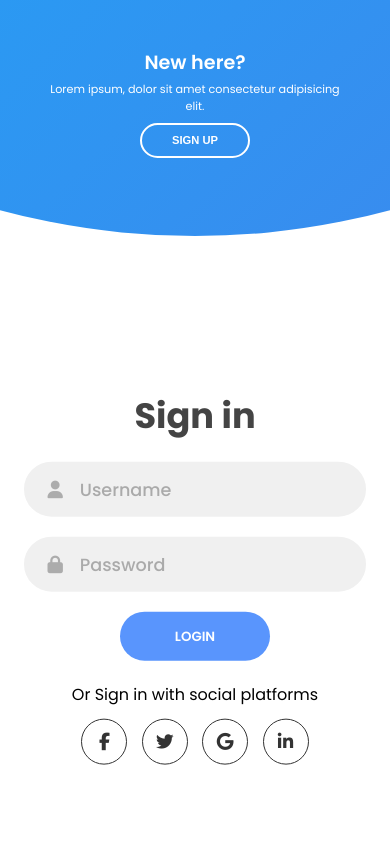
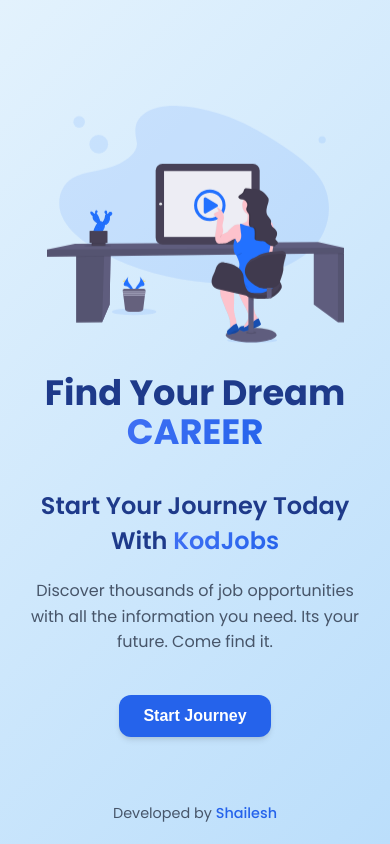
Before and after one commit to shailesh-benni/KodJobs-Shailesh, a React (Vite) app: page / in a window 390 px wide. Built offline with nearby package versions, Linux system fonts and the light colour scheme.

Commit message:
third commit

```diff
--- a/src/App.jsx
+++ b/src/App.jsx
@@ -2,6 +2,7 @@ import './App.css';
 import { BrowserRouter as Router, Routes, Route, Navigate } from 'react-router-dom';
 import SignInSignUp from './components/Login';
 import JobList from './components/Jobs';
+import LandingPage from './components/Landing';
 import { useState } from 'react';
 
 function App() {
@@ -10,13 +11,16 @@ function App() {
   return (
     <Router>
       <Routes>
-        {/* Default route for login */}
-        <Route path="/" element={<SignInSignUp setIsAuthenticated={setIsAuthenticated} />} />
+        {/* Landing page as default route */}
+        <Route path="/" element={<LandingPage />} />
+
+        {/* Login route */}
+        <Route path="/login" element={<SignInSignUp setIsAuthenticated={setIsAuthenticated} />} />
 
         {/* Protected dashboard route */}
         <Route
           path="/dashboard"
-          element={isAuthenticated ? <JobList /> : <Navigate to="/" />}
+          element={isAuthenticated ? <JobList /> : <Navigate to="/login" />}
         />
       </Routes>
     </Router>
--- /dev/null
+++ b/src/components/Landing.css
@@ -0,0 +1,332 @@
+.landing-container {
+    min-height: 100vh;
+    background: linear-gradient(135deg, #e3f2fd 0%, #bbdefb 100%);
+    display: flex;
+    align-items: center;
+    justify-content: center;
+    padding: 20px;
+  }
+
+  .landing-content {
+    max-width: 1200px;
+    display: grid;
+    grid-template-columns: 1fr 1fr;
+    gap: 40px;
+    align-items: center;
+    padding: 40px;
+  }
+
+  .left-section {
+    display: flex;
+    flex-direction: column;
+  }
+
+  .title-container {
+    display: flex;
+    flex-direction: column;
+    margin-bottom: 30px;
+  }
+
+  .left-section h1 {
+    font-size: 4.5rem;
+    font-weight: 700;
+    color: #1e3a8a;
+    line-height: 1.1;
+    white-space: nowrap;
+  }
+
+  .left-section h2 {
+    font-size: 2.5rem;
+    color: #1e3a8a;
+    font-weight: 600;
+    margin-bottom: 20px;
+  }
+
+  .highlight-job {
+    background: linear-gradient(120deg, #4070f4 0%, #2563eb 100%);
+    -webkit-background-clip: text;
+    -webkit-text-fill-color: transparent;
+    background-clip: text;
+  }
+
+  .left-section p {
+    font-size: 1.1rem;
+    color: #475569;
+    line-height: 1.6;
+    margin-bottom: 20px;
+    max-width: 600px;
+  }
+
+  .start-button {
+    background: #2563eb;
+    color: white;
+    border: none;
+    padding: 16px 32px;
+    border-radius: 12px;
+    margin-top: 30px;
+    font-size: 1.2rem;
+    font-weight: 600;
+    cursor: pointer;
+    transition: all 0.3s ease;
+    width: fit-content;
+    align-self: center;
+    box-shadow: 0 4px 6px -1px rgba(0, 0, 0, 0.1),
+                0 2px 4px -1px rgba(0, 0, 0, 0.06);
+  }
+
+  .start-button:hover {
+    background: #1d4ed8;
+    transform: translateY(-2px);
+    box-shadow: 0 6px 8px -1px rgba(0, 0, 0, 0.1),
+                0 4px 6px -1px rgba(0, 0, 0, 0.06);
+  }
+
+  .right-section {
+    display: flex;
+    justify-content: center;
+    align-items: center;
+  }
+
+  .right-section img {
+    max-width: 100%;
+    height: auto;
+    animation: float 6s ease-in-out infinite;
+  }
+
+  @keyframes float {
+    0% {
+      transform: translateY(0px);
+    }
+    50% {
+      transform: translateY(-20px);
+    }
+    100% {
+      transform: translateY(0px);
+    }
+  }
+
+  .typewriter-wrapper {
+    display: flex;
+    justify-content: flex-start;
+  }
+
+  .typewriter-text {
+    display: inline-block;
+    position: relative;
+    min-width: 250px;
+    height: 80px;
+  }
+
+  .word {
+    position: absolute;
+    left: 0;
+    opacity: 0;
+    font-size: 4.5rem;
+    font-weight: 700;
+    line-height: 1.1;
+    transform: translateY(20px);
+    transition: all 0.5s ease;
+    white-space: nowrap;
+    background: linear-gradient(120deg, #4070f4 0%, #2563eb 100%);
+    -webkit-background-clip: text;
+    -webkit-text-fill-color: transparent;
+    background-clip: text;
+  }
+
+  .word.visible {
+    opacity: 1;
+    transform: translateY(0);
+  }
+
+  /* Style the Typewriter cursor */
+  .Typewriter__cursor {
+    color: #2563eb;
+    font-weight: 600;
+  }
+
+  /* Large screens (1200px and up) */
+  @media (min-width: 1200px) {
+    .landing-content {
+      padding: 60px;
+    }
+  }
+
+  /* Medium-large screens (992px to 1199px) */
+  @media (max-width: 1199px) {
+    .left-section h1 {
+      font-size: 4rem;
+    }
+
+    .word {
+      font-size: 4rem;
+    }
+
+    .left-section h2 {
+      font-size: 2.2rem;
+    }
+  }
+
+  /* Medium screens (768px to 991px) */
+  @media (max-width: 991px) {
+    .landing-content {
+      grid-template-columns: 1fr;
+      text-align: center;
+      gap: 30px;
+    }
+
+    .left-section {
+      align-items: center;
+    }
+
+    .title-container {
+      align-items: center;
+    }
+
+    .left-section h1 {
+      font-size: 3.5rem;
+    }
+
+    .word {
+      font-size: 3.5rem;
+      left: 50%;
+      transform: translateX(-50%) translateY(20px);
+    }
+
+    .word.visible {
+      transform: translateX(-50%) translateY(0);
+    }
+
+    .typewriter-wrapper {
+      justify-content: center;
+    }
+
+    .left-section p {
+      margin: 0 auto 20px;
+    }
+
+    .right-section {
+      order: -1;
+    }
+
+    .right-section img {
+      max-width: 70%;
+    }
+  }
+
+  /* Small screens (576px to 767px) */
+  @media (max-width: 767px) {
+    .landing-content {
+      padding: 30px;
+    }
+
+    .left-section h1 {
+      font-size: 3rem;
+    }
+
+    .word {
+      font-size: 3rem;
+    }
+
+    .left-section h2 {
+      font-size: 1.8rem;
+    }
+
+    .typewriter-text {
+      min-width: 200px;
+      height: 60px;
+    }
+  }
+
+  /* Extra small screens (under 576px) */
+  @media (max-width: 575px) {
+    .landing-container {
+      padding: 10px;
+    }
+
+    .landing-content {
+      padding: 20px;
+    }
+
+    .left-section h1 {
+      font-size: 2.2rem;
+    }
+
+    .word {
+      font-size: 2.2rem;
+    }
+
+    .left-section h2 {
+      font-size: 1.5rem;
+    }
+
+    .left-section p {
+      font-size: 1rem;
+    }
+
+    .start-button {
+      padding: 12px 24px;
+      font-size: 1rem;
+      margin-top: 20px;
+    }
+
+    .typewriter-text {
+      min-width: 150px;
+      height: 45px;
+    }
+
+    .right-section img {
+      max-width: 90%;
+    }
+
+    .footer-text {
+      font-size: 0.8rem;
+      bottom: 15px;
+    }
+  }
+
+  /* Extra extra small screens (under 360px) */
+  @media (max-width: 359px) {
+    .left-section h1 {
+      font-size: 1.8rem;
+    }
+
+    .word {
+      font-size: 1.8rem;
+    }
+
+    .left-section h2 {
+      font-size: 1.2rem;
+    }
+
+    .typewriter-text {
+      min-width: 120px;
+      height: 40px;
+    }
+
+    .footer-text {
+      font-size: 0.75rem;
+      bottom: 10px;
+    }
+  }
+
+  .footer-text {
+    position: absolute;
+    bottom: 20px;
+    left: 50%;
+    transform: translateX(-50%);
+    font-size: 0.9rem;
+    color: #475569;
+    text-align: center;
+  }
+
+  .footer-text a {
+    color: #2563eb;
+    text-decoration: none;
+    font-weight: 500;
+    transition: color 0.2s ease;
+  }
+
+  .footer-text a:hover {
+    color: #1d4ed8;
+    text-decoration: underline;
+  }
--- /dev/null
+++ b/src/components/Landing.jsx
@@ -0,0 +1,60 @@
+import React, { useState, useEffect } from 'react';
+import './Landing.css';
+import { useNavigate } from 'react-router-dom';
+import jobSearchImage from '../assets/register.svg'; // Add your image to assets folder
+
+const LandingPage = () => {
+  const navigate = useNavigate();
+  const [currentWord, setCurrentWord] = useState(0);
+  const words = ['JOB', 'CAREER', 'FUTURE', 'SUCCESS', 'GROWTH'];
+
+  useEffect(() => {
+    const interval = setInterval(() => {
+      setCurrentWord((prev) => (prev + 1) % words.length);
+    }, 3000);
+    return () => clearInterval(interval);
+  }, []);
+
+  return (
+    <div className="landing-container">
+      <div className="landing-content">
+        <div className="left-section">
+          <div className="title-container">
+            <h1>Find Your Dream</h1>
+            <div className="typewriter-wrapper">
+              <span className="typewriter-text">
+                {words.map((word, index) => (
+                  <span
+                    key={word}
+                    className={`word ${currentWord === index ? 'visible' : ''}`}
+                  >
+                    {word}
+                  </span>
+                ))}
+              </span>
+            </div>
+          </div>
+          <h2>Start Your Journey Today With <span className="highlight-job">KodJobs</span></h2>
+          <p>
+            Discover thousands of job opportunities with all the information you need.
+            Its your future. Come find it.
+          </p>
+          <button
+            className="start-button"
+            onClick={() => navigate('/login')}
+          >
+            Start Journey
+          </button>
+        </div>
+        <div className="right-section">
+          <img src={jobSearchImage} alt="Job Search" />
+        </div>
+      </div>
+      <div className="footer-text">
+        Developed by <a href="https://shaileshbenni.vercel.app/" target="_blank" rel="noopener noreferrer">Shailesh</a>
+      </div>
+    </div>
+  );
+};
+
+export default LandingPage;
```
